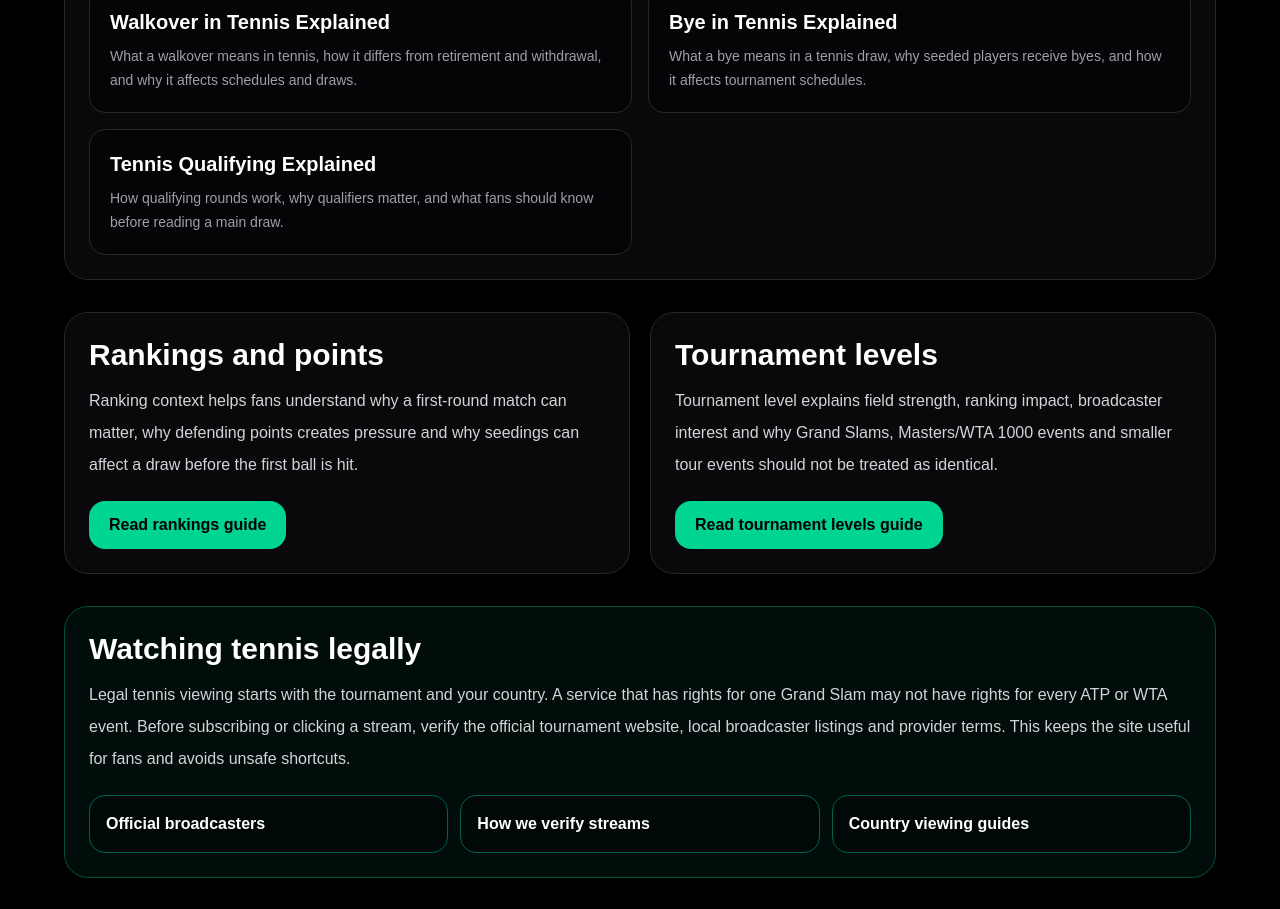
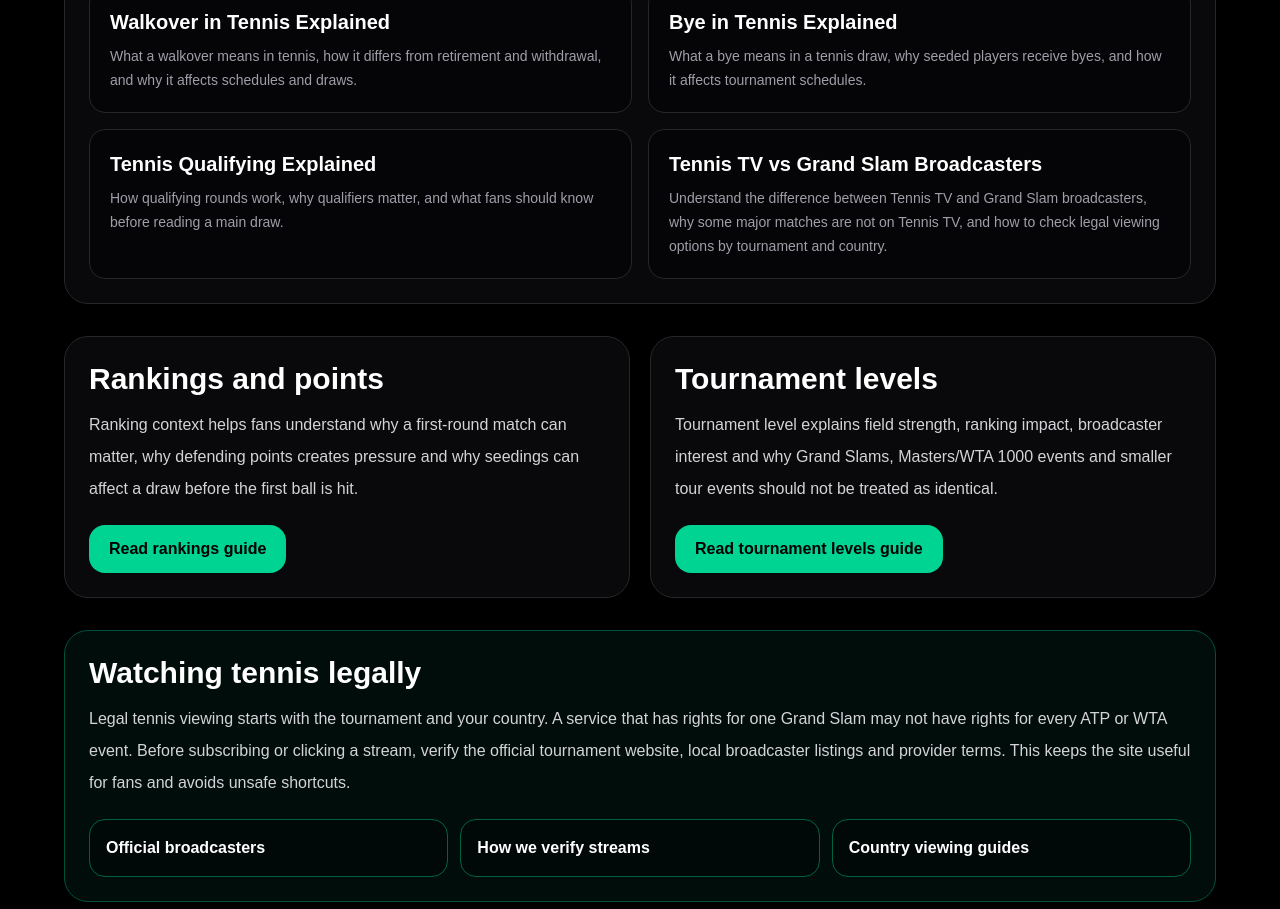
Before and after one commit to 8dqqd57hyh-rgb/watch-tennis-today, a Next.js app: page /tennis-guides in a window 1280 px wide. Shown: the part 2900-3809 px from the top of the page. Built offline with nearby package versions, Linux system fonts and the light colour scheme; no server answers.

Commit message:
Remove predictions pages

```diff
--- a/app/guides/articles.ts
+++ b/app/guides/articles.ts
@@ -578,6 +578,71 @@ export const guideArticles: GuideArticle[] = [
     ]
   }
 
+,
+  {
+    "slug": "tennis-tv-vs-grand-slam-broadcasters",
+    "title": "Tennis TV vs Grand Slam Broadcasters",
+    "description": "Understand the difference between Tennis TV and Grand Slam broadcasters, why some major matches are not on Tennis TV, and how to check legal viewing options by tournament and country.",
+    "category": "Streaming",
+    "intro": "Tennis TV and Grand Slam broadcasters answer two different viewing questions. Tennis TV is the official ATP streaming service for many ATP Tour events. Grand Slam broadcasters are separate rights holders for the Australian Open, Roland Garros, Wimbledon and the US Open. That split is the main reason a fan can pay for Tennis TV and still not find a Grand Slam match there.\n\nThis guide explains the difference without promising free streams or pretending one service covers all tennis. Use it before subscribing to a service, checking a match page, or trying to understand why a major tournament appears on a different channel in your country.",
+    "sections": [
+      {
+        "heading": "The short version",
+        "body": "Tennis TV is best understood as an ATP Tour product. It is useful for fans who follow ATP Masters 1000, ATP 500, ATP 250 and ATP Finals events across the season. Grand Slam events sit outside that normal ATP Tour streaming package, even when ATP players are competing in them.\n\nGrand Slam broadcasters are arranged separately by each major tournament and by region. The same match may be shown by one broadcaster in the United States, another in the United Kingdom, another in Australia and another in parts of Europe. That is why a generic answer like “watch it on Tennis TV” can be misleading for the biggest tournaments."
+      },
+      {
+        "heading": "What Tennis TV usually covers",
+        "body": "Tennis TV is the official ATP streaming service. Its value is strongest for ATP-focused fans who want a regular season product rather than a one-tournament solution. It commonly points fans toward ATP Masters 1000, ATP 500, ATP 250, the Nitto ATP Finals and the Next Gen ATP Finals.\n\nThe important limitation is just as valuable as the coverage list: Tennis TV does not normally carry Grand Slam live video rights. It also should not be treated as a WTA subscription, a Challenger subscription, a Davis Cup subscription or a guaranteed Olympic tennis source. If your goal is one specific match, always check the tournament and country before assuming the service has it."
+      },
+      {
+        "heading": "What Grand Slam broadcasters cover",
+        "body": "Grand Slam broadcasters cover the four majors: Australian Open, Roland Garros, Wimbledon and the US Open. These events sell broadcast and streaming rights separately from the normal weekly tour calendar. The official broadcaster list can change by tournament, year and country.\n\nFor fans, this creates a simple rule: when the tournament is a Grand Slam, start with the official tournament broadcaster page or the local rights holder in your country. A player’s tour, ranking or popularity does not decide where the match is available. Broadcast rights do."
+      },
+      {
+        "heading": "Why the same player appears on different services",
+        "body": "Carlos Alcaraz, Jannik Sinner, Novak Djokovic, Iga Swiatek, Coco Gauff or Aryna Sabalenka may appear on different services during the same season because tennis rights are event-based. An ATP match in Rome or Cincinnati is a different media product from a Wimbledon semifinal or a US Open night match.\n\nThat distinction matters for site copy and SEO. A page about an ATP Tour match can mention Tennis TV as a possible official route if the event is included and the user’s region allows it. A page about a Grand Slam should direct readers to official Grand Slam broadcaster checks instead of implying Tennis TV will show the match."
+      },
+      {
+        "heading": "How to choose the right viewing check",
+        "body": "Start with the tournament name. If it is an ATP Tour event, Tennis TV may be relevant. If it is one of the four Grand Slams, use the tournament’s official broadcaster information. If it is a WTA event, team event, Challenger, exhibition or Olympic event, check that event’s own rights information instead of relying on an ATP streaming product.\n\nThen check your country. Tennis streaming is not global in a simple way. A legal option in one region may not be available in another. A responsible guide should explain the process and link readers toward official sources, not promise universal access."
+      },
+      {
+        "heading": "Common mistakes fans make",
+        "body": "The biggest mistake is assuming that because Tennis TV has ATP players, it must show every ATP player in every tournament. Grand Slams include ATP and WTA players, but their broadcast rights are not controlled by the weekly tour streaming package.\n\nAnother mistake is treating highlights, social clips or live scores as the same thing as live match video. A service may provide highlights, statistics or alerts without having the right to stream the full match live. For AdSense-safe and user-safe content, the page should keep those concepts separate."
+      },
+      {
+        "heading": "What Watch Tennis Today should say on match pages",
+        "body": "For ATP Tour matches, the safest wording is conditional: check Tennis TV and local official broadcasters for availability. For Grand Slam matches, the safest wording is different: Grand Slam rights are separate from Tennis TV, so check the official broadcaster list for your country.\n\nAvoid phrases like “watch free,” “free live stream,” or “available on Tennis TV” unless an official source confirms that exact claim. That keeps the page useful for fans and reduces policy risk from misleading streaming promises."
+      }
+    ],
+    "faq": [
+      {
+        "question": "Does Tennis TV show Grand Slam matches?",
+        "answer": "No. Tennis TV says it does not have live or replay streaming rights for the Australian Open, Roland Garros, Wimbledon or the US Open."
+      },
+      {
+        "question": "Is Tennis TV only for ATP matches?",
+        "answer": "Tennis TV is an official ATP streaming service. It is mainly useful for ATP Tour coverage, including many Masters 1000, ATP 500, ATP 250 and ATP Finals events."
+      },
+      {
+        "question": "Where should I check Grand Slam coverage?",
+        "answer": "Use the official broadcaster page for the specific Grand Slam and then confirm availability with the listed broadcaster in your country."
+      },
+      {
+        "question": "Why can a Grand Slam match have ATP players but not be on Tennis TV?",
+        "answer": "Because streaming rights are sold by event. Grand Slams have separate media rights even when ATP players compete in them."
+      }
+    ],
+    "publishedDate": "2026-06-10",
+    "updatedDate": "2026-06-10",
+    "sourceReferences": [
+      "Tennis TV Help Centre: What can I watch on Tennis TV?",
+      "Tennis TV Help Centre: Why does Tennis TV not show Grand Slams/WTA?",
+      "Official Australian Open, Roland Garros, Wimbledon and US Open broadcaster pages",
+      "Official broadcaster pages should be checked by country before making viewing decisions"
+    ]
+  }
+
 
 ];
 
```
